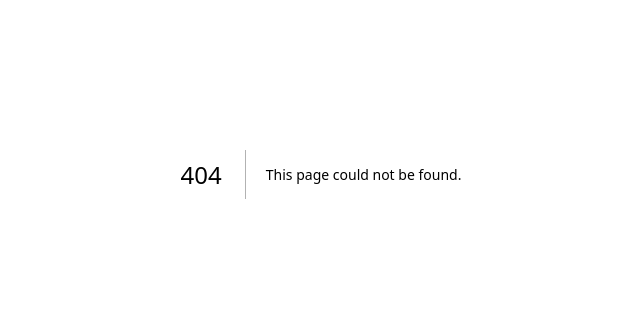
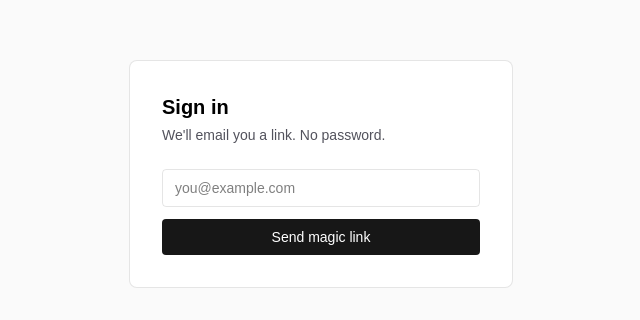
Before and after one commit to sripadasamhith/vector-vault, a Next.js app: page /login in a window 1280 px wide. Before the commit this address had no page. Shown: the part 226-546 px from the top of the page, without its empty margins (319-959 px from the left). Built offline with nearby package versions, Linux system fonts and the light colour scheme.

Commit message:
[T0.5] magic-link auth: login page, callback route, session-refresh proxy

```diff
--- /dev/null
+++ b/app/auth/callback/route.ts
@@ -0,0 +1,21 @@
+// Supabase magic-link (and, later, OAuth) return URL. Exchanges the `code`
+// query param for a session and sets the cookie via lib/supabase/server.ts,
+// then redirects into the app.
+import { NextResponse } from 'next/server';
+import { createClient } from '@/lib/supabase/server';
+
+export async function GET(request: Request) {
+  const { searchParams, origin } = new URL(request.url);
+  const code = searchParams.get('code');
+  const next = searchParams.get('next') ?? '/dashboard';
+
+  if (code) {
+    const supabase = await createClient();
+    const { error } = await supabase.auth.exchangeCodeForSession(code);
+    if (!error) {
+      return NextResponse.redirect(`${origin}${next}`);
+    }
+  }
+
+  return NextResponse.redirect(`${origin}/login?error=auth_callback_failed`);
+}
--- /dev/null
+++ b/app/login/page.tsx
@@ -0,0 +1,92 @@
+'use client';
+
+// T0.5 — magic-link email login only.
+//
+// GitHub OAuth is listed alongside magic link in PLAN.md §3 and BUILD.md
+// T0.5, but this Supabase project has `github: false` in its auth config
+// (verified live, not assumed) — there is no GitHub OAuth app wired up on
+// either side. Shipping a "Continue with GitHub" button here would be a
+// button that cannot work, which BUILD.md rule 6 forbids as a placeholder.
+// Deferred; see the commented seam below for where it slots in later.
+
+import { useState, type FormEvent } from 'react';
+import { createClient } from '@/lib/supabase/client';
+
+export default function LoginPage() {
+  const [email, setEmail] = useState('');
+  const [status, setStatus] = useState<'idle' | 'sending' | 'sent' | 'error'>('idle');
+  const [errorMessage, setErrorMessage] = useState<string | null>(null);
+
+  async function handleSubmit(e: FormEvent<HTMLFormElement>) {
+    e.preventDefault();
+    setStatus('sending');
+    setErrorMessage(null);
+
+    const supabase = createClient();
+    const { error } = await supabase.auth.signInWithOtp({
+      email,
+      options: {
+        emailRedirectTo: `${process.env.NEXT_PUBLIC_APP_URL}/auth/callback`,
+      },
+    });
+
+    if (error) {
+      setStatus('error');
+      setErrorMessage(error.message);
+      return;
+    }
+
+    setStatus('sent');
+  }
+
+  return (
+    <div className="flex flex-1 items-center justify-center bg-zinc-50 px-4 dark:bg-black">
+      <div className="w-full max-w-sm rounded-lg border border-black/10 bg-white p-8 dark:border-white/10 dark:bg-zinc-950">
+        <h1 className="text-xl font-semibold text-black dark:text-zinc-50">Sign in</h1>
+        <p className="mt-1 text-sm text-zinc-600 dark:text-zinc-400">
+          We&apos;ll email you a link. No password.
+        </p>
+
+        {status === 'sent' ? (
+          <p className="mt-6 text-sm text-zinc-800 dark:text-zinc-200">
+            Check <strong>{email}</strong> for a sign-in link.
+          </p>
+        ) : (
+          <form onSubmit={handleSubmit} className="mt-6 flex flex-col gap-3">
+            <label htmlFor="email" className="sr-only">
+              Email
+            </label>
+            <input
+              id="email"
+              type="email"
+              required
+              autoComplete="email"
+              placeholder="you@example.com"
+              value={email}
+              onChange={(e) => setEmail(e.target.value)}
+              className="rounded border border-black/10 bg-transparent px-3 py-2 text-sm text-black outline-none focus:border-black/40 dark:border-white/15 dark:text-zinc-50 dark:focus:border-white/40"
+            />
+            <button
+              type="submit"
+              disabled={status === 'sending'}
+              className="rounded bg-foreground px-3 py-2 text-sm font-medium text-background transition-colors hover:bg-[#383838] disabled:opacity-50 dark:hover:bg-[#ccc]"
+            >
+              {status === 'sending' ? 'Sending…' : 'Send magic link'}
+            </button>
+            {status === 'error' && errorMessage && (
+              <p className="text-sm text-red-600 dark:text-red-400">{errorMessage}</p>
+            )}
+          </form>
+        )}
+
+        {/*
+          GitHub OAuth seam: once GitHub is enabled in Supabase Auth
+          settings, add a second button here calling
+          `supabase.auth.signInWithOAuth({ provider: 'github', options: { redirectTo: ... } })`.
+          auth/callback/route.ts already handles the OAuth code-exchange
+          case identically to the magic-link case — no changes needed there.
+        */}
+      </div>
+    </div>
+  );
+}
--- /dev/null
+++ b/lib/supabase/middleware.ts
@@ -0,0 +1,36 @@
+// Used only by the root middleware.ts to refresh the session cookie on every
+// request (T0.5). Not a fourth Supabase client per ARCHITECTURE.md §1 — it's
+// a thin wrapper around the same server-client pattern, scoped to the
+// middleware's request/response cookie API instead of next/headers.
+import { createServerClient } from '@supabase/ssr';
+import { NextResponse, type NextRequest } from 'next/server';
+
+export async function updateSession(request: NextRequest) {
+  let response = NextResponse.next({ request });
+
+  const supabase = createServerClient(
+    process.env.NEXT_PUBLIC_SUPABASE_URL!,
+    process.env.NEXT_PUBLIC_SUPABASE_PUBLISHABLE_KEY!,
+    {
+      cookies: {
+        getAll() {
+          return request.cookies.getAll();
+        },
+        setAll(cookiesToSet) {
+          cookiesToSet.forEach(({ name, value }) => request.cookies.set(name, value));
+          response = NextResponse.next({ request });
+          cookiesToSet.forEach(({ name, value, options }) =>
+            response.cookies.set(name, value, options)
+          );
+        },
+      },
+    }
+  );
+
+  // Touching auth.getUser() is what actually refreshes the token and
+  // rewrites the cookie when it's near expiry. Do not remove this call even
+  // though the return value is unused here.
+  await supabase.auth.getUser();
+
+  return response;
+}
--- /dev/null
+++ b/proxy.ts
@@ -0,0 +1,17 @@
+import { type NextRequest } from 'next/server';
+import { updateSession } from '@/lib/supabase/middleware';
+
+// T0.5: keeps the Supabase session cookie fresh on every navigation so a
+// logged-in user stays logged in across reloads without an extra client
+// round trip.
+export async function proxy(request: NextRequest) {
+  return await updateSession(request);
+}
+
+export const config = {
+  matcher: [
+    // Skip static assets and image optimization files; run everywhere else,
+    // including API routes (they read the same cookie via lib/supabase/server.ts).
+    '/((?!_next/static|_next/image|favicon.ico|.*\\.(?:svg|png|jpg|jpeg|gif|webp)$).*)',
+  ],
+};
```
